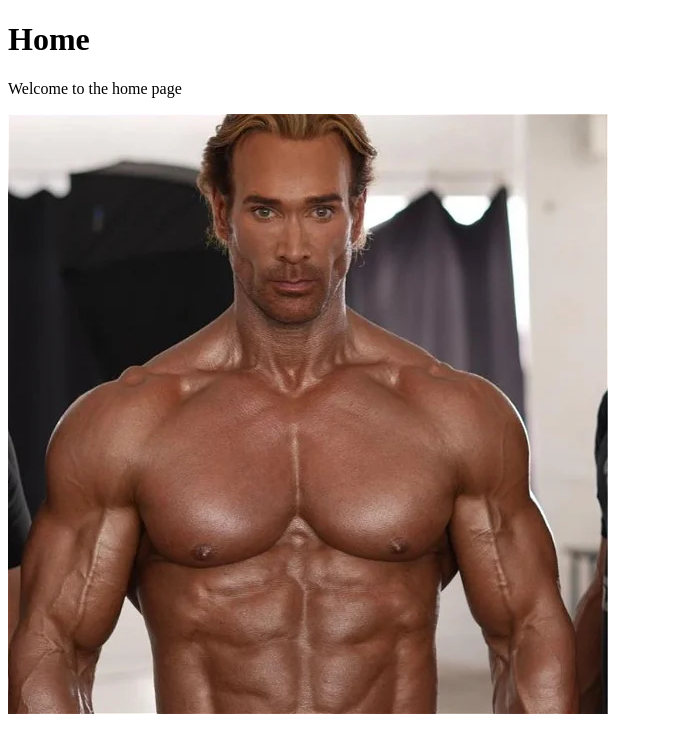
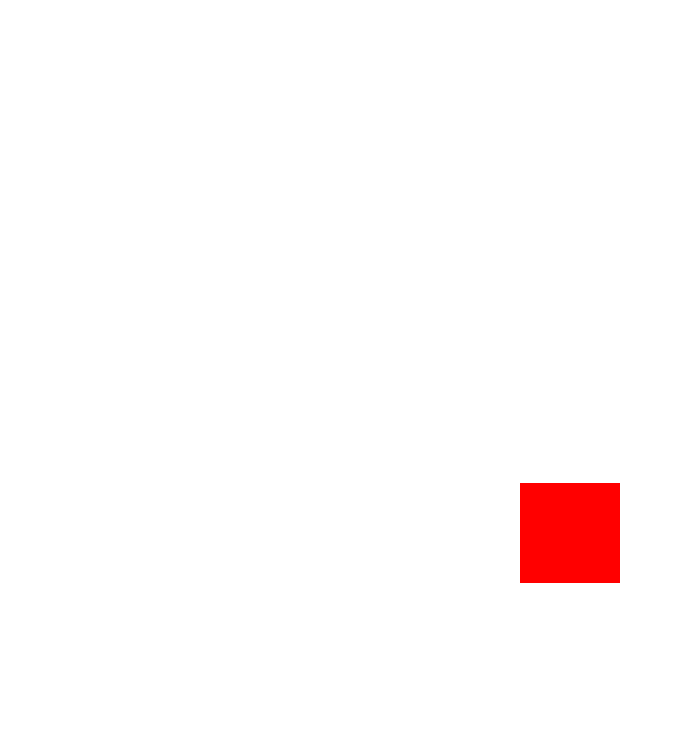
Before and after one commit to lammerfalcon/vps, a Nuxt app: page / in a window 1280 px wide. Shown: the top 752 px of the page, without its empty margins (0-675 px from the left). Built offline with nearby package versions, Linux system fonts and the light colour scheme.

Commit message:
test github actions

```diff
--- a/app.vue
+++ b/app.vue
@@ -1,11 +1,114 @@
+<script setup lang="ts">
+const rectangles = ref([
+  {
+    color: 'red',
+    isVisible: true,
+    position: {
+      // random position on full screen
+      top: `${Math.random() * 100}vh`,
+      left: `${Math.random() * 100}vw`
+    }
+  },
+  {
+    color: 'orange',
+    isVisible: false,
+    position: {
+      // random position on full screen
+      top: `${Math.random() * 100}vh`,
+      left: `${Math.random() * 100}vw`
+    }
+  },
+  {
+    color: 'yellow',
+    isVisible: false,
+    position: {
+      // random position on full screen
+      top: `${Math.random() * 100}vh`,
+      left: `${Math.random() * 100}vw`
+    }
+  },
+  {
+    color: 'green',
+    isVisible: false,
+    position: {
+      // random position on full screen
+      top: `${Math.random() * 100}vh`,
+      left: `${Math.random() * 100}vw`
+    }
+  },
+  {
+    color: 'blue',
+    isVisible: false,
+    position: {
+      // random position on full screen
+      top: `${Math.random() * 100}vh`,
+      left: `${Math.random() * 100}vw`
+    }
+  },
+  {
+    color: 'purple',
+    isVisible: false,
+    position: {
+      // random position on full screen
+      top: `${Math.random() * 100}vh`,
+      left: `${Math.random() * 100}vw`
+    }
+  }
+])
+
+</script>
 <template>
-  <div>
-    <div>
-      <h1>Home</h1>
-      <p>Welcome to the home page</p>
-    </div>
+  <div  v-show="rect.isVisible" @click="() => {
+    rect.isVisible = false;
+    const nextRect = rectangles[index + 1];
+    if (nextRect) {
+      nextRect.isVisible = true;
+    }
+  }" v-for="(rect, index) in rectangles" :style="{backgroundColor: rect.color, position: 'absolute', top: rect.position.top, left: rect.position.left}" class="rectangle gelatine" />
+
+  <div class="gachi" v-if="rectangles.every(item => !item.isVisible)">
     <img src="/mine.webp" alt="">
+    <span>Привет)</span>
   </div>
 </template>
-<script setup lang="ts">
-</script>
+
+<style>
+.rectangle {
+  width: 100px;
+  height: 100px;
+  cursor: pointer;
+}
+.green {
+  background-color: green;
+}
+.blue {
+  background-color: blue;
+}
+.red {
+  background-color: red;
+}
+.orange {
+  background-color: orange;
+}
+.yellow {
+  background-color: yellow;
+}
+.purple {
+  background-color: purple;
+}
+.gachi {
+  position: absolute;
+  top: 50%;
+  left: 50%;
+  transform: translate(-50%, -50%);
+}
+.gelatine {
+  animation: gelatine 0.5s infinite;
+}
+@keyframes gelatine {
+  from, to { transform: scale(1, 1); }
+  25% { transform: scale(0.9, 1.1); }
+  50% { transform: scale(1.1, 0.9); }
+  75% { transform: scale(0.95, 1.05); }
+}
+</style>
```
